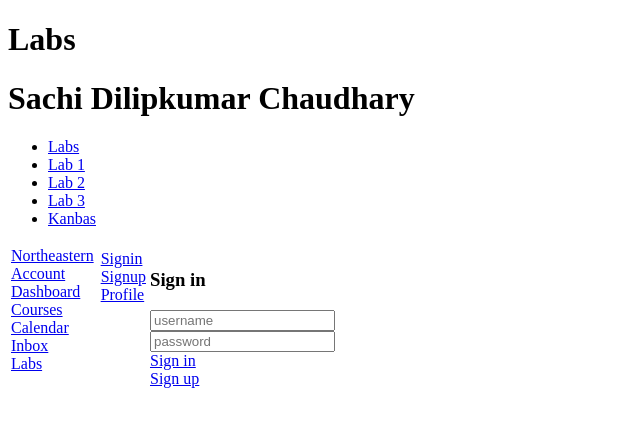
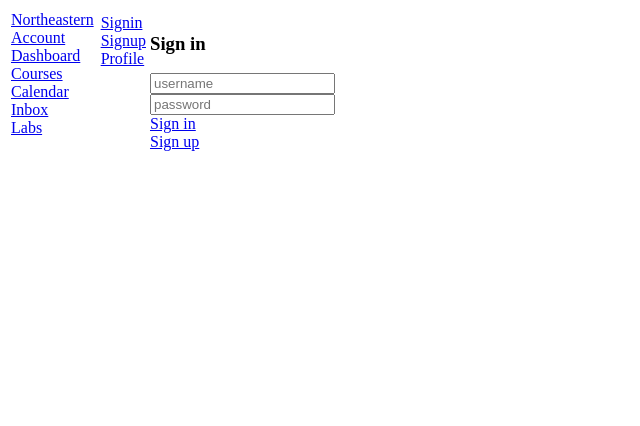
Before and after one commit to 97sachi/kanbas-react-web-app, a React (Create React App) app: page /#/Kanbas/Account/Signin in a window 1280 px wide. Shown: the top 426 px of the page, without its empty margins (0-640 px from the left). Built offline with nearby package versions, Linux system fonts and the light colour scheme.

Commit message:
till mon

```diff
--- a/src/App.tsx
+++ b/src/App.tsx
@@ -6,7 +6,6 @@ export default function App() {
   return (
     <HashRouter>
       <div>
-        <Labs />
         <Routes>
         <Route path="/" element={<Navigate to="Kanbas"/>}/>
      <Route path="/Labs/*" element={<Labs />} />
```
